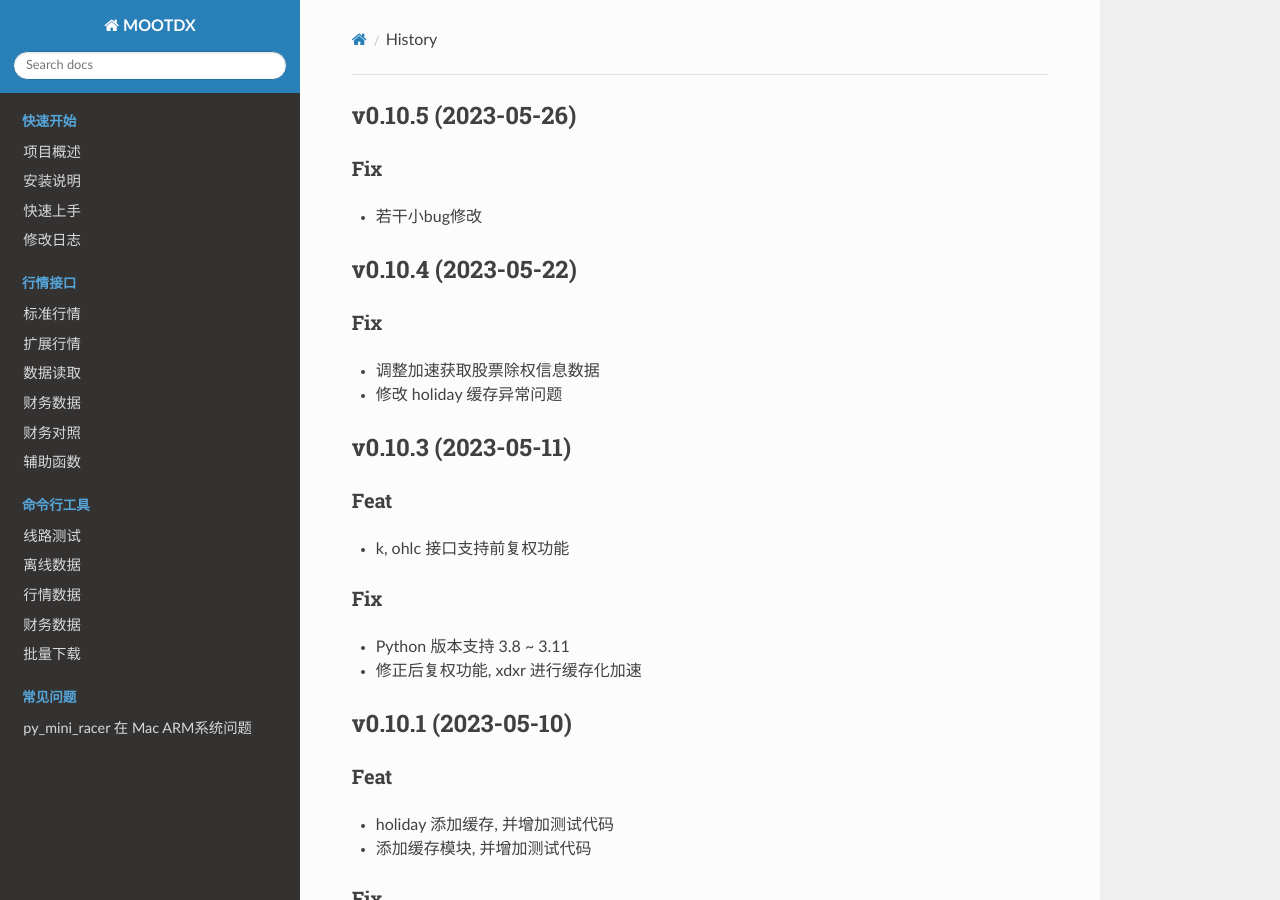
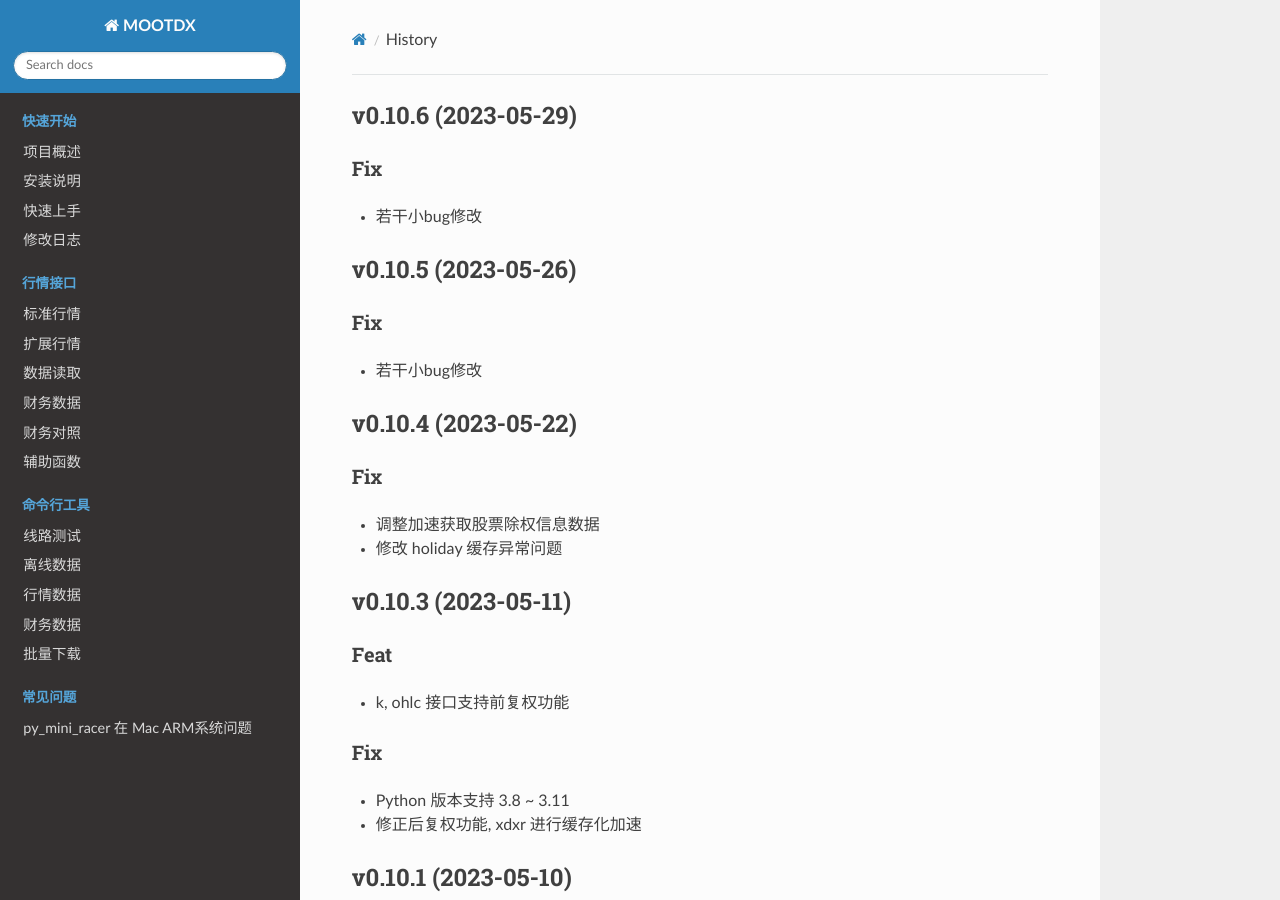
Before and after one commit to mootdx/mootdx, an MkDocs documentation site: the page built from docs/history.md, in a window 1280 px wide and 900 px high. Built offline with MkDocs 1.6.1, drawn with Linux system fonts in a browser that asks for light colours; nearby versions of some CDN libraries.

Commit message:
bump: version 0.10.5 → 0.10.6

```diff
--- a/docs/history.md
+++ b/docs/history.md
@@ -1,3 +1,9 @@
+## v0.10.6 (2023-05-29)
+
+### Fix
+
+- 若干小bug修改
+
 ## v0.10.5 (2023-05-26)
 
 ### Fix
--- a/mootdx/__init__.py
+++ b/mootdx/__init__.py
@@ -5,5 +5,5 @@
 from mootdx.server import server
 from mootdx.utils import get_config_path
 
-__version__ = '0.10.5'
+__version__ = '0.10.6'
 __author__ = 'bopo.wang <ibopo@126.com>'
--- a/pyproject.toml
+++ b/pyproject.toml
@@ -1,6 +1,6 @@
 [tool.poetry]
 name = "mootdx"
-version = "0.10.5"
+version = "0.10.6"
 description = "通达信数据读取接口."
 authors = ["bopo <ibopo@126.com>"]
 readme = "README.md"
```
Also changed, not shown: 1 other file.
